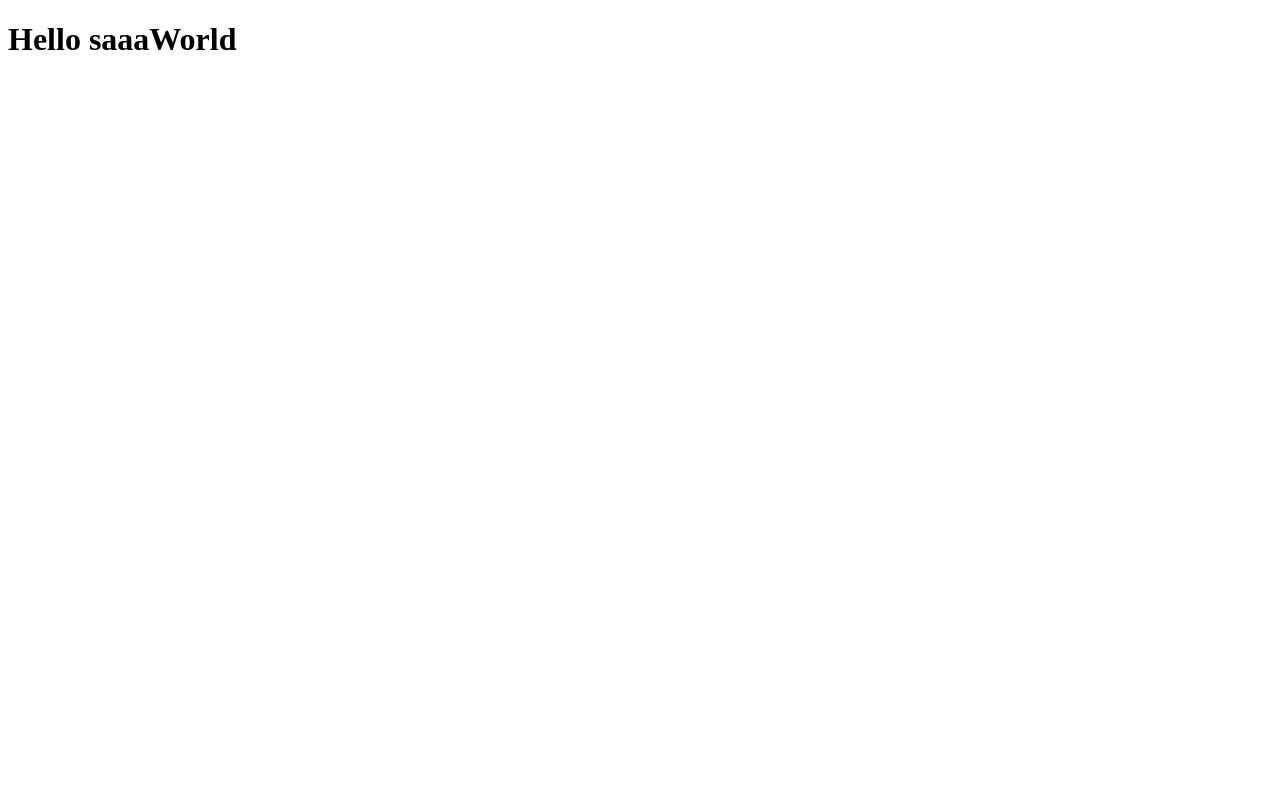
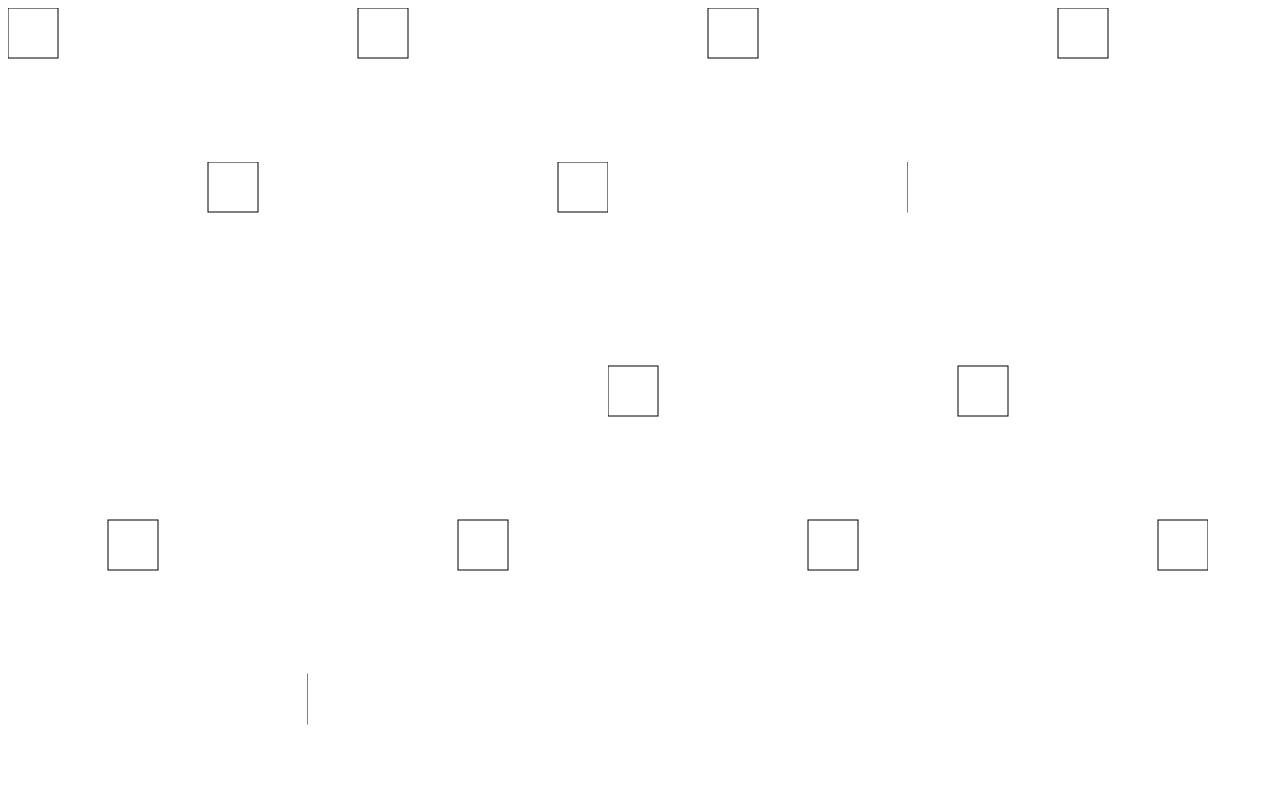
Before and after one commit to wemmaling/Tetris, a React app: page / in a window 1280 px wide. Shown: the top 800 px of the page. Built offline with nearby package versions, Linux system fonts and the light colour scheme.

Commit message:
完成indexToCoordinate转换和Cell组件

```diff
--- /dev/null
+++ b/app/Cell.jsx
@@ -0,0 +1,19 @@
+import React from 'react'
+
+export default class Cell extends React.Component {
+  render() {
+    const { x, y } = this.props
+    return (
+      <svg>
+        <rect
+          x={x}
+          y={y}
+          width="50"
+          height="50"
+          fill="#FFFFFF"
+          stroke="#000000"
+        />
+      </svg>
+    )
+  }
+}
--- /dev/null
+++ b/app/Map.jsx
@@ -0,0 +1,48 @@
+import React from 'react'
+import Cell from 'Cell'
+import { indexToCoordinate } from 'utils'
+
+export default class Map extends React.Component {
+  render() {
+    const map = [
+      "XXXXXXXXXX",
+      "XXXXXXXXXX",
+      "XXXXXXXXXX",
+      "XXXXXXXXXX",
+      "XXXXXXXXXX",
+      "XXXXXXXXXX",
+      "XXXXXXXXXX",
+      "XXXXXXXXXX",
+      "XXXXXXXXXX",
+      "XXXXXXXXXX",
+      "XXXXXXXXXX",
+      "XXXXXXXXXX",
+      "XXXXXXXXXX",
+      "XXXXXXXXXX",
+      "XXXXXXXXXX",
+      "XXXXXXXXXX",
+      "XXXXXXXXXX",
+      "XXXXXXXXXX",
+      "XXXXXXXXXX",
+      "XXXXXXXXXX",
+    ]
+
+
+    return (
+      <div>
+        {map.map((s, row) =>
+          <g key={row}>
+            {Array.from(s).map((c, col) => {
+              console.log(row, col)
+              const { x, y } = indexToCoordinate(row, col)
+              console.log()
+              return (
+                <Cell key={col} x={x} y={y} />
+              )
+            })}
+          </g>
+        )}
+      </div>
+    )
+  }
+}
--- /dev/null
+++ b/app/constants.js
@@ -0,0 +1,2 @@
+export const CELL_WIDTH = 50
+export const CELL_HEIGHT = 50
--- a/app/main.jsx
+++ b/app/main.jsx
@@ -1,7 +1,9 @@
 import React from 'react'
 import ReactDOM from 'react-dom'
+import Map from 'Map'
+import Cell from 'Cell.jsx' // 怎么才能更简洁，去掉'./'和'.jsx'
 
 ReactDOM.render(
-  <h1>Hello  saaaWorld</h1>,
+  <Map />,
   document.getElementById('container')
 )
--- a/app/template.html
+++ b/app/template.html
@@ -5,7 +5,7 @@
     <meta name="viewport"
           content="width=device-width, user-scalable=no, initial-scale=1.0, maximum-scale=1.0, minimum-scale=1.0">
     <meta http-equiv="X-UA-Compatible" content="ie=edge">
-    <title>Document</title>
+    <title>Tetris</title>
 </head>
 <body>
 <div id="container"></div>
--- /dev/null
+++ b/app/utils.js
@@ -0,0 +1,7 @@
+import { CELL_HEIGHT, CELL_WIDTH } from './constants.js'
+
+export function indexToCoordinate(row, col) {
+  const x = CELL_WIDTH * col
+  const y = CELL_HEIGHT * row
+  return { x, y }
+}
--- a/webpack.config.js
+++ b/webpack.config.js
@@ -30,6 +30,19 @@ module.exports = {
     ]
   },
 
+  resolve: {
+    // options for resolving module requests
+    // (does not apply to resolving to loaders)
+    modules: [
+      "node_modules",
+      path.resolve(__dirname, "app")
+    ],
+    // directories where to look for modules
+
+    extensions: [".js", ".json", ".jsx", ".css"],
+    // extensions that are used
+    },
+
   devServer: {
     contentBase: __dirname,
     host: '0.0.0.0',
```
Also changed, not shown: app/App.jsx (+11 -0 lines).
